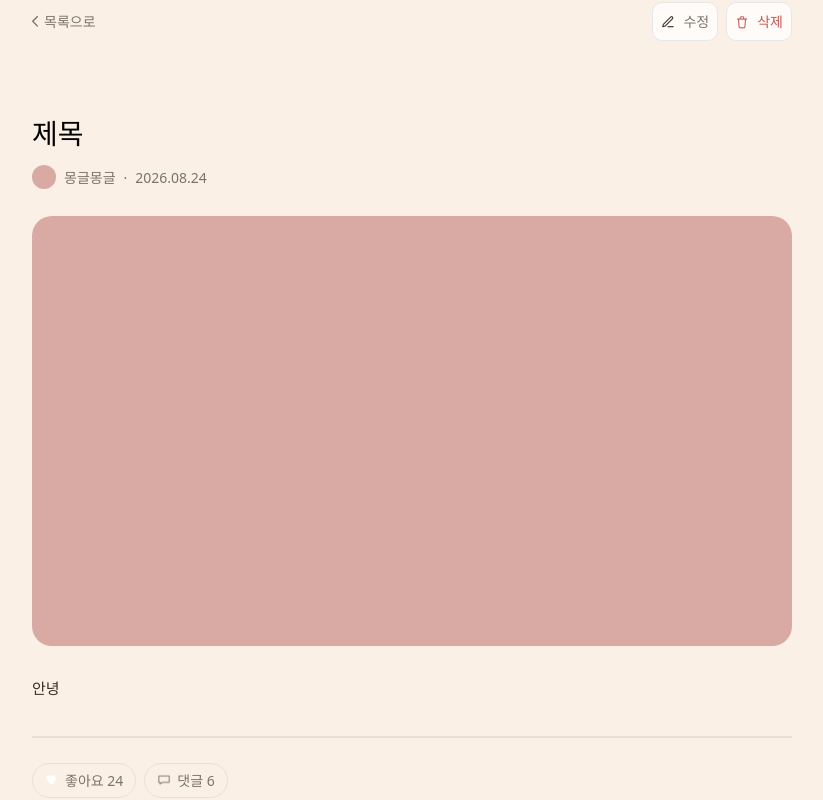
After one commit to kimtaeg/jungleweek1, a Flask app: page /post_detail in a window 1280 px wide. The commit adds this page. Shown: the whole page, without its empty margins (228-1051 px from the left). Run offline with Flask 3, Linux system fonts and the light colour scheme; some libraries are stand-ins or nearby versions.

Commit message:
feat: 게시물 UI 구현

```diff
--- a/app.py
+++ b/app.py
@@ -11,5 +11,9 @@ db = client.dbjungle
 @app.route('/signup')
 def signup():
     return render_template('signup.html')
+
+@app.route('/post_detail')
+def postDetail():
+    return render_template('post_detail.html')
 if __name__ == '__main__':
     app.run(debug=True, port=5001)
--- /dev/null
+++ b/templates/post_detail.html
@@ -0,0 +1,99 @@
+<!DOCTYPE html>
+<html long="ko">
+    <head>
+        <meta charset="utf-8"/>
+        <link rel="preconnect" href="https://fonts.googleapis.com">
+        <link rel="preconnect" href="https://fonts.gstatic.com" crossorigin>
+        <link href="https://fonts.googleapis.com/css2?family=Jua&family=Gowun+Dodum&display=swap" rel="stylesheet">
+        <script src="https://cdn.tailwindcss.com"></script>
+        <script>
+            tailwind.config = {
+                theme: {
+                    extend: {
+                        colors: {
+                            'bg-color':'#FBF0E6',
+                            'top-text':'#7D726A',
+                            'border-color' : '#E8E0D8',
+                            'bg-button' : '#FEFBF8',
+                            'delete-bt': '#C65954',
+                            'main-text': '#362C24',
+                            'like-color':'#E68485'
+                        },
+                        fontFamily: {
+                            jua: ['jua'],
+                            gowun: ['Gowun Dodum'],
+                        },
+                    },
+                },
+            }
+        </script>
+    </head>
+    <body>
+        <div class="flex w-screen h-screen bg-bg-color justify-center items-center">
+            <div class="w-[760px] flex flex-col">
+                <!--상단바-->
+                <div class="flex items-center justify-between mb-[24px] text-[14px] text-top-text not-italic w-full">
+                    <div class="flex items-center">
+                        <img
+                        src="{{ url_for('static', filename='images/Vector.png') }}"
+                        class="pr-[6px]">
+                        목록으로
+                    </div>
+                    <div class="flex items-center gap-[8px]">
+                        <button class="flex items-center gap-[8px] border-[1.5px] rounded-[10px] p-[8px] bg-bg-button">
+                            <img src="{{ url_for('static', filename='images/pen.png') }}">
+                            수정
+                        </button>
+                        <button onclick="alert('삭제했습니다')" class="flex items-center gap-[8px] border-[1.5px] rounded-[10px] p-[8px] bg-bg-button text-delete-bt">
+                            <img src="{{ url_for('static', filename='images/delete.png') }}">
+                            삭제
+                        </button>
+                    </div>
+                </div>
+                <!--메인-->
+                <div class="mt-[50px]">
+                    <div class="flex items-center justify-between">
+                        <div class="font-jua text-[28px]">
+                            제목
+                        </div>
+                    </div>
+                    <div class="flex items-center gap-[8px] mt-[8px] text-[14px] text-top-text">
+                        <div class="w-[24px] h-[24px] rounded-full bg-[#D9A9A4]"></div>
+                        <span>몽글몽글</span>
+                        <span>·</span>
+                        <span>2026.08.24</span>
+                    </div>
+                </div>
+                <!--대표사진-->
+                <div class="w-[760px] h-[430px] rounded-[20px] mt-[27px] bg-[#D9A9A4]">
+                </div>
+                <!--글-->
+                <div class="w-[760px] mt-[31px] text-main-text text-[15px] font-gowun">
+                    안녕
+                </div>
+                <hr class="border-t-[2px] border-border-color mt-[36px]">
+                <!--좋아요/댓글-->
+                <div class="flex items-center mt-[25px] gap-[8px] mt-[16px] text-[14px] text-top-text">
+                    <button id="like-btn" onclick="toggleLike()" class="flex items-center gap-[6px] rounded-full px-[12px] py-[6px] border border-border-color text-top-text">
+                        <img id="like-icon" src="{{ url_for('static', filename='images/heart.png') }}" class="w-[14px] h-[14px]">
+                        <span id="like-count">좋아요 24</span>
+                    </button>
+                    <div class="flex items-center gap-[6px] rounded-full px-[12px] py-[6px] border border-border-color">
+                        <img src="{{ url_for('static', filename='images/chat.png') }}" class="w-[14px] h-[14px]">
+                        <span>댓글 6</span>
+                    </div>
+                </div>
+
+            </div>
+        </div>
+        <script>
+            function toggleLike() {
+                const btn = document.getElementById('like-btn');
+                btn.classList.toggle('bg-like-color');
+                btn.classList.toggle('border-border-color');
+                btn.classList.toggle('text-white');
+                btn.classList.toggle('text-top-text');
+            }
+        </script>
+    </body>
+</html>
```
Also changed, not shown: templates/signup.html (+8 -5 lines), static/images/Vector.png (added), static/images/chat.png (added), static/images/delete.png (added), static/images/heart.png (added), static/images/pen.png (added).
